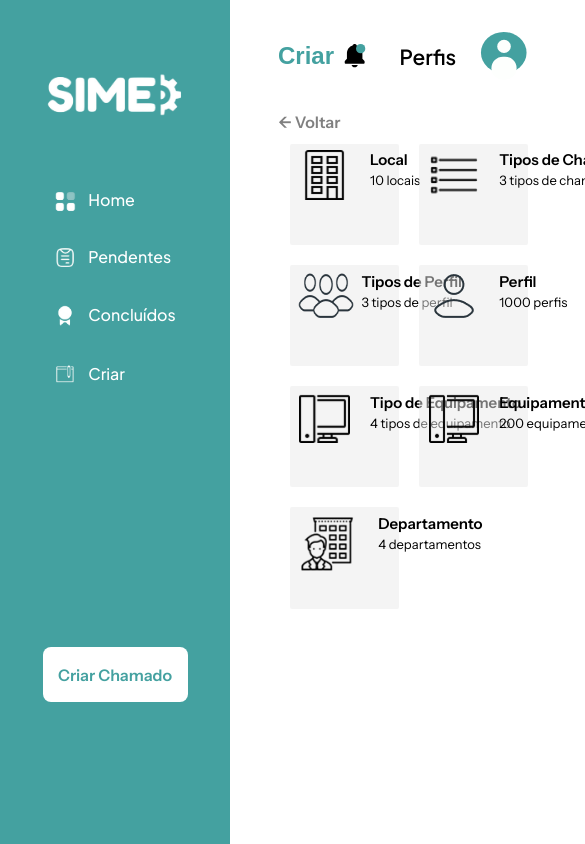
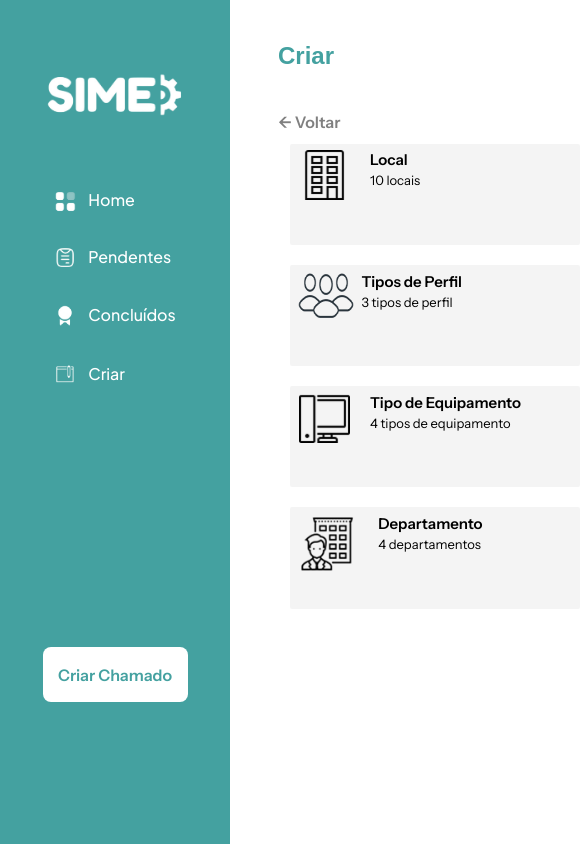
Before and after one commit to etec-SIME/SIME-web-dashboard, an Angular app in the folder SIME-web-dashboard/: page /criar in a window 390 px wide. Shown: the top 844 px of the page, 585 px wide, since content can reach past the window. Built offline with nearby package versions, Linux system fonts and the light colour scheme; a web font is replaced by a local one.

Commit message:
:sparkles:Feat: Arrumar clamp width dos cards

```diff
--- a/SIME-web-dashboard/src/app/pages/criar/criar.component.css
+++ b/SIME-web-dashboard/src/app/pages/criar/criar.component.css
@@ -20,8 +20,8 @@
   padding: 1.5vw;
   gap: clamp(10px, 1vw, 3vw);
   border-radius: 0.5vw;
-  width: clamp(30px, 28vw, 30vw);
-  height: clamp(10px, 12vh, 14vh);
+  width: clamp(290px, 28vw, 30vw);
+  height: clamp(5px, 12vh, 14vh);
 }
 
 .tipo-perfil-card{
```
